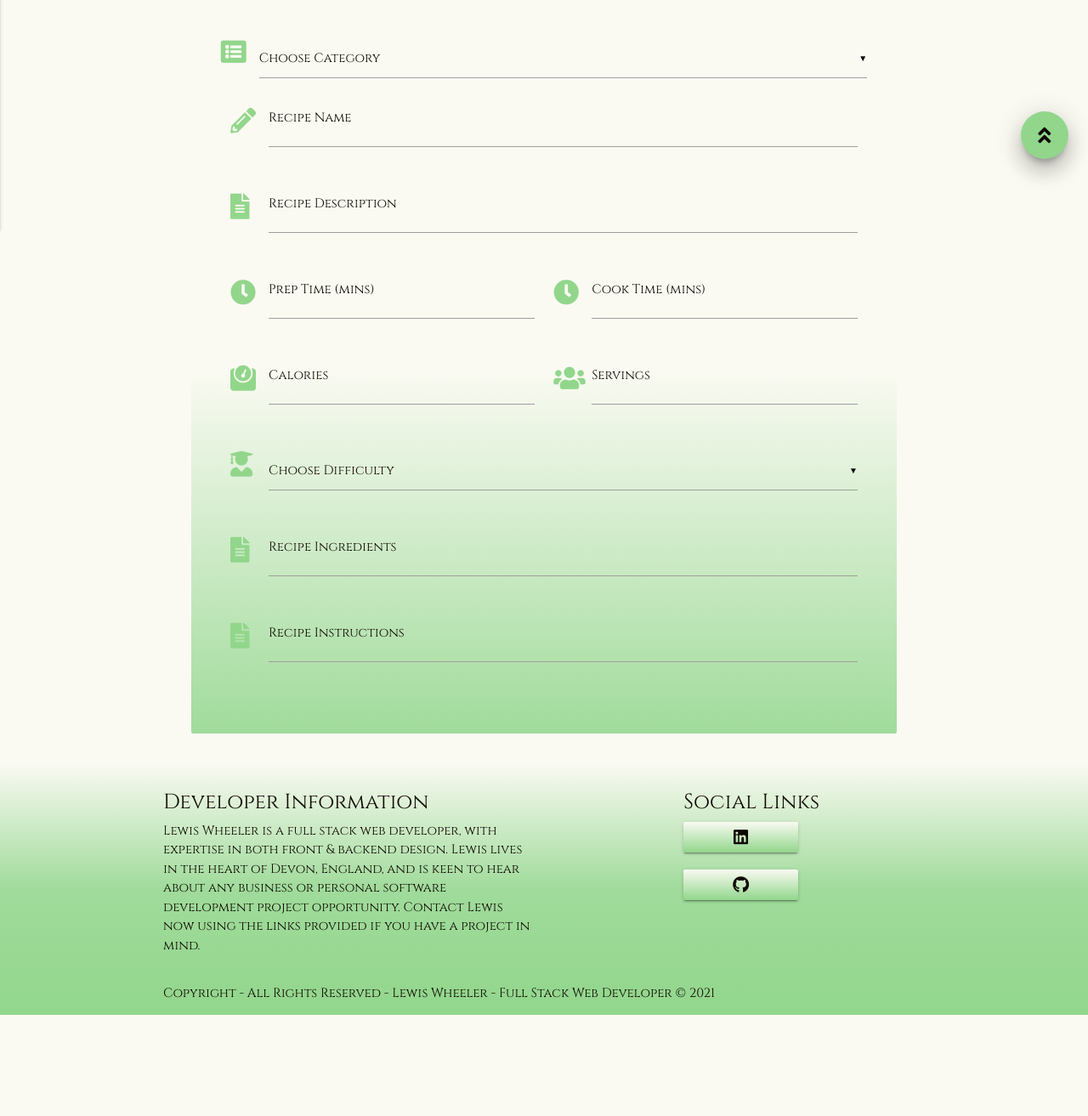
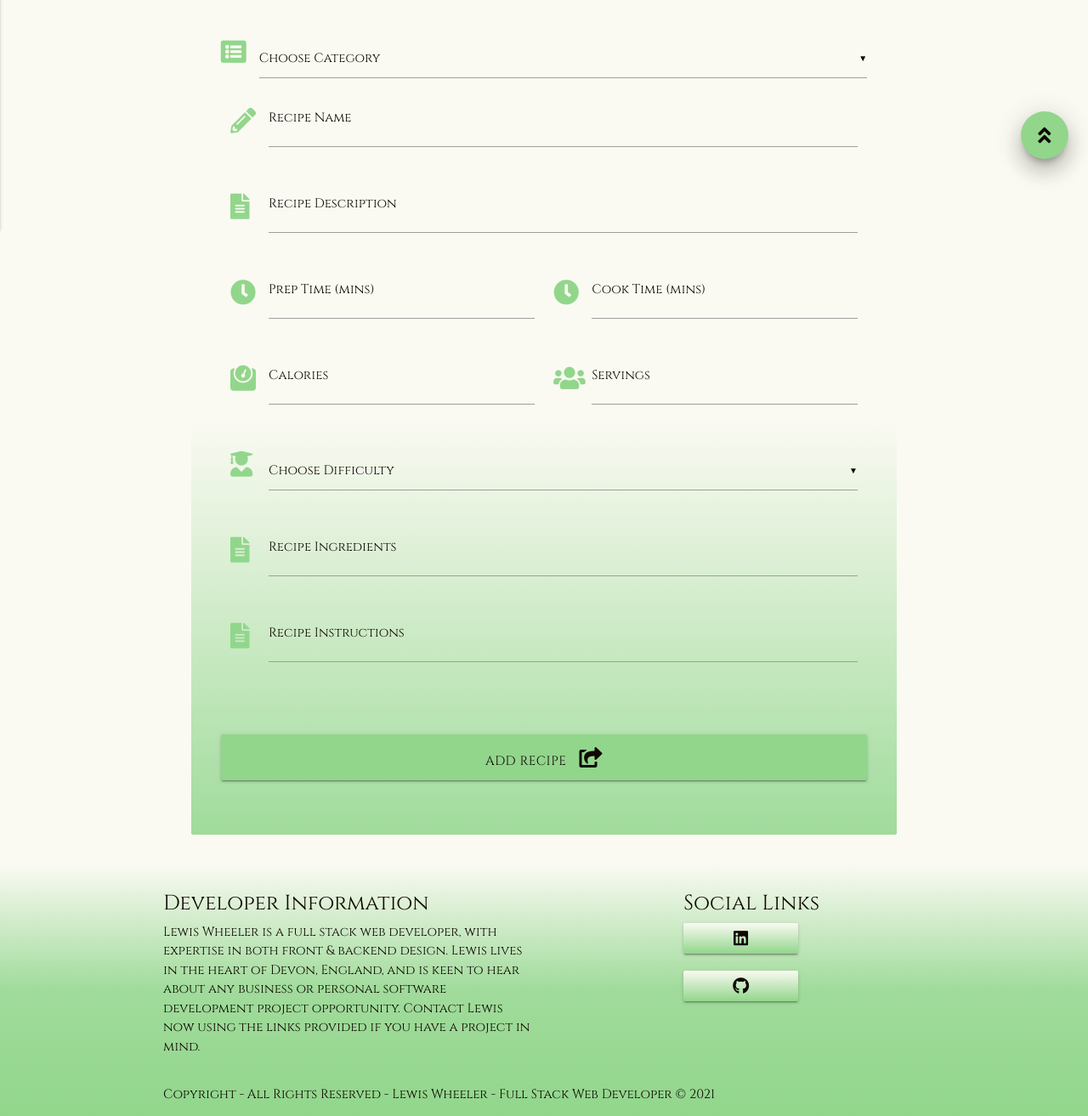
Before and after one commit to Code-Institute-Submissions/Friendly-Digest, a Flask app: page /addRecipe in a window 1280 px wide. Shown: the part 590-1903 px from the top of the page at 85% size. Before the commit the page ends 1784 px from the top, so only its background shows below. Run offline with Flask 2, Linux system fonts and the light colour scheme; data that the repository does not hold is empty; some libraries are stand-ins or nearby versions; some web fonts are replaced.

Commit message:
Added 'Add Recipe' button to bottom of addRecipe.html's form so that users are able to submit form.

```diff
--- a/templates/addRecipe.html
+++ b/templates/addRecipe.html
@@ -135,6 +135,13 @@
                             </div>
                         </div>
 
+                        <!--Add Recipe Button -->
+                        <div class="row">
+                            <button type="submit" class="col s12 btn-large register-text mt-3">
+                                <span class="submit-text">Add Recipe</span><i class="fas fa-share-square"></i>
+                            </button>
+                        </div>
+
                     </div>
                 </div>
             </div>
```
